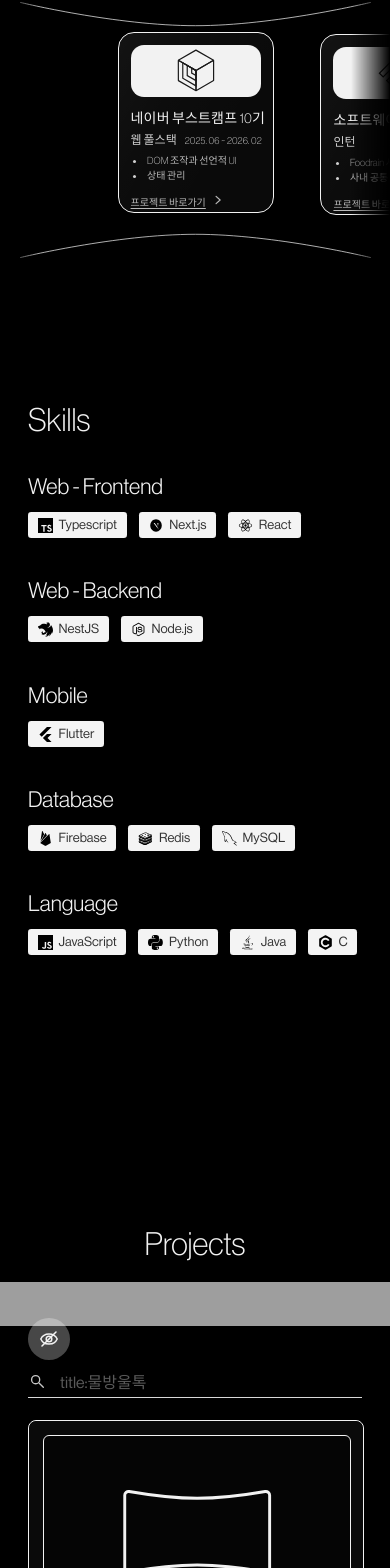
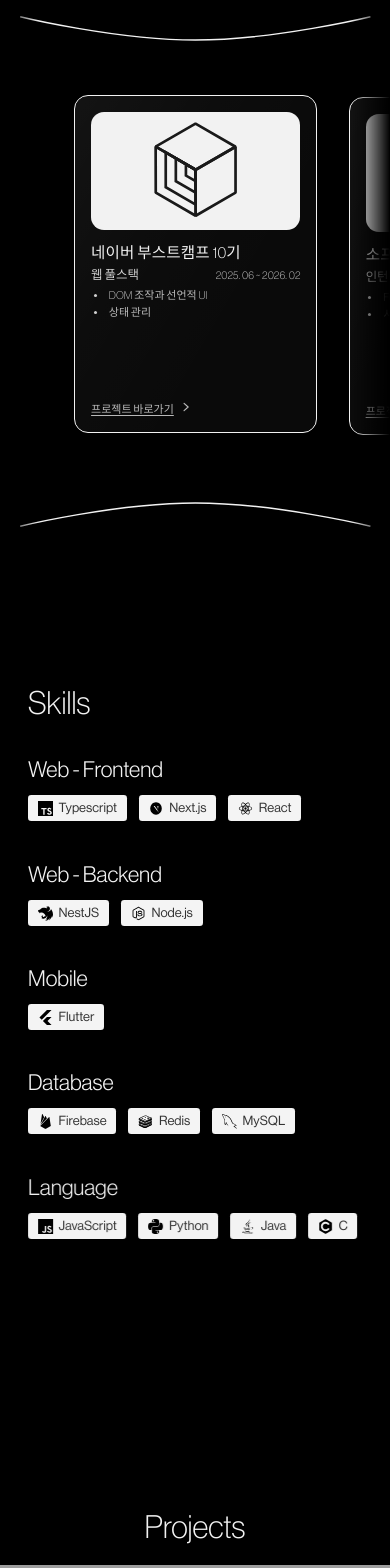
Before and after one commit to seungjoonH/seungjoonH.github.io, a React (Vite) app: page / in a window 390 px wide. Shown: the part 1188-2756 px from the top of the page. Built offline with nearby package versions, Linux system fonts and the light colour scheme; grey boxes are pictures that could not be loaded.

Commit message:
feat: 모바일 레이아웃 및 UI 개선

```diff
--- a/src/sections/experience.module.css
+++ b/src/sections/experience.module.css
@@ -207,3 +207,20 @@
     display: none;
   }
 }
+
+@media (max-width: 768px) {
+  .experienceContainer {
+    --experience-pano-ratio: 0.6866091954;
+    --experience-card-width: 62.4vw;
+    --experience-card-min-width: 224px;
+    --experience-card-max-width: 336px;
+  }
+
+  .experienceScroll {
+    gap: 8vw;
+  }
+
+  .experienceScrollContainer {
+    padding: 16px 0;
+  }
+}
--- a/src/sections/experience/experienceCard.module.css
+++ b/src/sections/experience/experienceCard.module.css
@@ -258,3 +258,52 @@
     border-radius: 11px;
   }
 }
+
+.card > :global(.columnContainer) {
+  flex: 1 1 0;
+  min-height: 0;
+}
+
+@media (max-width: 768px) {
+  .card {
+    --ratio: 0.72;
+    --padding: 16px;
+    border-radius: 14px;
+    min-height: 256px;
+  }
+
+  .card img,
+  .card .placeholderImage,
+  .card .experienceThumbWrap {
+    min-height: 2.8rem;
+    aspect-ratio: 16 / 9;
+  }
+
+  .company {
+    font-size: calc(clamp(15px, 4vw, 18px) * var(--font-scale, 1));
+  }
+
+  .position {
+    font-size: calc(clamp(12px, 3.2vw, 15px) * var(--font-scale, 1));
+  }
+
+  .sectionTitles {
+    font-size: calc(clamp(11px, 2.8vw, 13px) * var(--font-scale, 1));
+    margin-top: 6px;
+  }
+
+  .sectionTitles li {
+    white-space: normal;
+    text-overflow: unset;
+    overflow: visible;
+  }
+
+  .duration {
+    font-size: calc(clamp(11px, 2.8vw, 13px) * var(--font-scale, 1));
+  }
+
+  .shortcutLink {
+    font-size: calc(clamp(11px, 2.8vw, 13px) * var(--font-scale, 1));
+    margin-top: auto;
+  }
+}
--- a/src/sections/experience/experiencePano.module.css
+++ b/src/sections/experience/experiencePano.module.css
@@ -19,10 +19,17 @@
   -webkit-mask-repeat: no-repeat;
 }
 
-@media (max-width: 900px) {
+@media (max-width: 900px) and (min-width: 769px) {
   .panoLine {
     mask-image: url('/assets/images/pano-line-tablet.svg');
     -webkit-mask-image: url('/assets/images/pano-line-tablet.svg');
+  }
+}
+
+@media (max-width: 768px) {
+  .panoLine {
+    mask-image: url('/assets/images/pano-line-mobile.svg');
+    -webkit-mask-image: url('/assets/images/pano-line-mobile.svg');
   }
 }
 
--- a/src/sections/projects.module.css
+++ b/src/sections/projects.module.css
@@ -371,8 +371,9 @@
 .row {
   --project-columns: 3;
   --project-gap: 20px;
+  --project-card-min-width: 220px;
   display: grid;
-  grid-template-columns: repeat(var(--project-columns), minmax(0, 1fr));
+  grid-template-columns: repeat(var(--project-columns), minmax(var(--project-card-min-width), 1fr));
   gap: var(--project-gap);
   opacity: 0;
   transform: translateY(18px);
--- a/src/sections/projects/projectCard.module.css
+++ b/src/sections/projects/projectCard.module.css
@@ -12,6 +12,7 @@
   padding: 0;
   color: var(--color-text);
   width: 100%;
+  min-width: 220px;
   min-height: 0;
   text-align: left;
   transition: var(--hover-transition);
@@ -86,7 +87,7 @@
 .frontMeta {
   margin-top: clamp(4px, 0.35vw, 8px);
   min-width: 0;
-  overflow: hidden;
+  overflow: visible;
 }
 
 .thumbnailWrap {
@@ -149,17 +150,9 @@
   --line-height: 1.22;
   font-size: calc(clamp(11px, 3.5cqw, 15px) * var(--font-scale, 1));
   color: var(--color-text-muted);
-  display: -webkit-box;
-  -webkit-box-orient: vertical;
-  -webkit-line-clamp: 1;
-  line-clamp: 1;
-  gap: 8px;
   line-height: var(--line-height);
-  min-height: calc(1em * var(--line-height));
-  max-height: calc(1em * var(--line-height));
-  white-space: normal;
-  overflow: hidden;
-  text-overflow: ellipsis;
+  white-space: nowrap;
+  min-width: 0;
 }
 
 .frontTags {
@@ -184,10 +177,10 @@
 }
 
 .languageStacks {
-  min-width: 0;
-  overflow: hidden;
-  text-overflow: clip;
-  overflow-wrap: anywhere;
+  display: inline-block;
+  min-width: max-content;
+  max-width: 100%;
+  white-space: nowrap;
 }
 
 .languageChip {
```
Also changed, not shown: public/assets/images/pano-line-mobile.svg (added).
